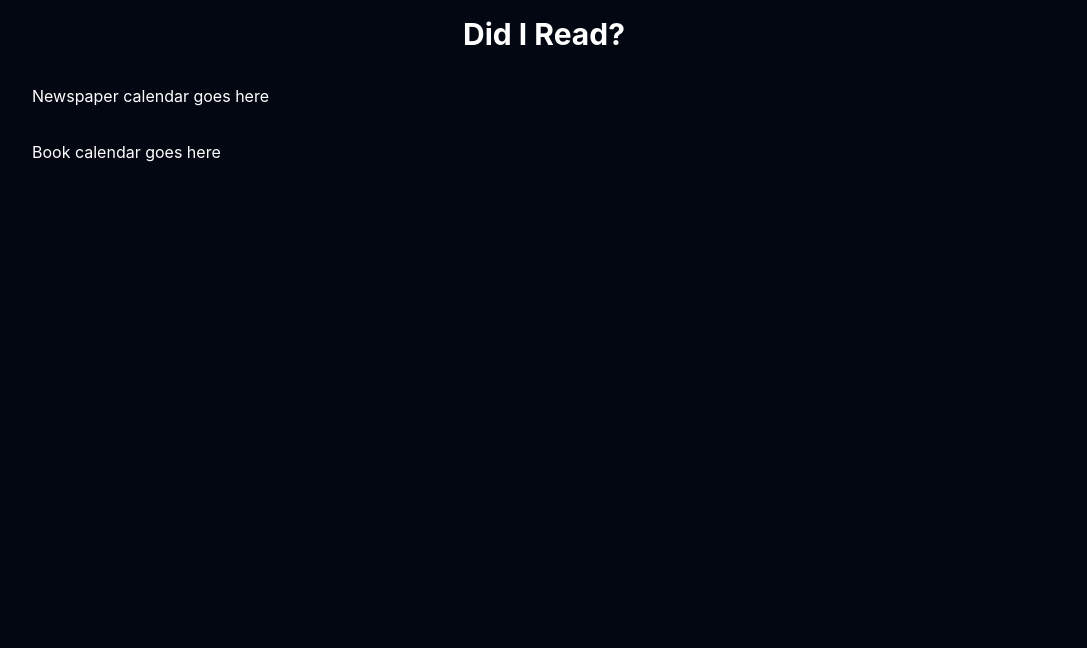
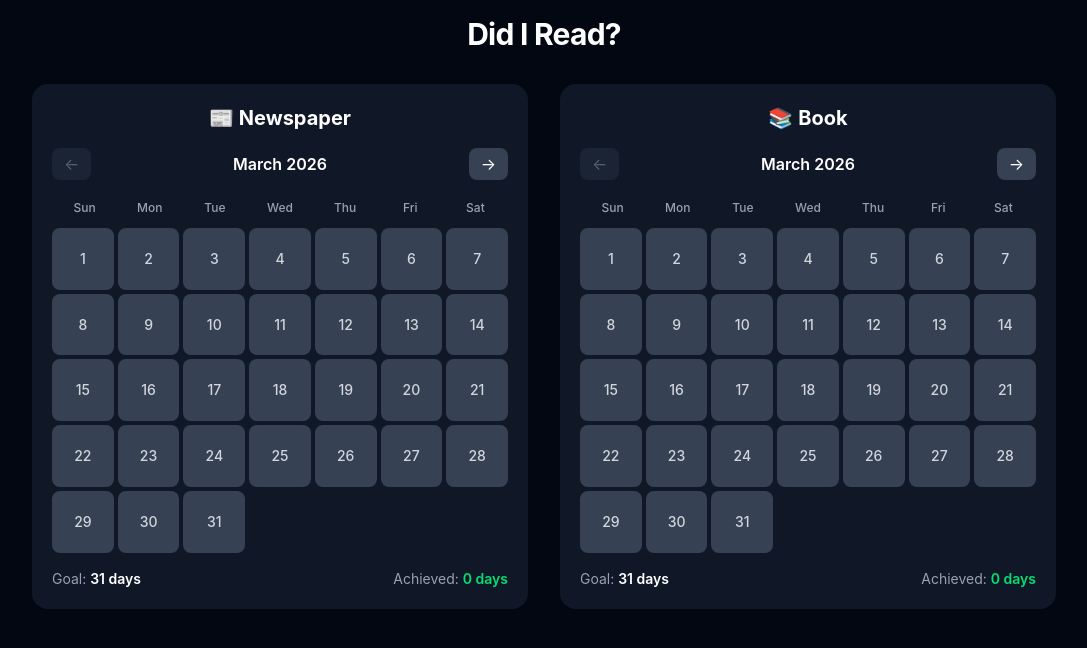
Before and after one commit to brixdorf/did-i-read, a React app in the folder frontend/: page / in a window 1280 px wide. Shown: the top 648 px of the page, without its empty margins (96-1183 px from the left). Built offline with nearby package versions, Linux system fonts and the light colour scheme; the HTML template or start-up script is replaced by a standard one.

Commit message:
Created initial version of Calendar and updated Homepage

```diff
--- /dev/null
+++ b/frontend/src/components/Calendar.jsx
@@ -0,0 +1,135 @@
+import { useState } from 'react'
+
+const MARCH_2026 = { month: 2, year: 2026 }
+// I have set a fixed start month because this is the month I started tracking.
+
+const MONTH_NAMES = [
+  'January', 'February', 'March', 'April', 'May', 'June',
+  'July', 'August', 'September', 'October', 'November', 'December'
+]
+
+function getDaysInMonth(month, year) {
+  return new Date(year, month + 1, 0).getDate()
+}
+// This creates a date for the 0th day of the next month, which effectively gives us the last day of the current month, thus telling us how many days are in that month.
+
+function getFirstDayOfMonth(month, year) {
+    return new Date(year, month, 1).getDay()
+}
+// This gives us the day of the week for the first day of the month. We need this to know how many empty cells to render at the start of the calendar grid.
+
+export default function Calendar({ title }) {
+  const [current, setCurrent] = useState({ month: MARCH_2026.month, year: MARCH_2026.year })
+  const [checkedDays, setCheckedDays] = useState({})
+
+  const daysInMonth = getDaysInMonth(current.month, current.year)
+  const firstDay = getFirstDayOfMonth(current.month, current.year)
+
+  const achieved = Object.keys(checkedDays).filter(
+    key => checkedDays[key] && key.startsWith(`${current.year}-${current.month}-`)
+  ).length
+  // This gives us an array of keys that are checked and belong to the current month, and we take its length to get the count of achieved days.
+
+  function toggleDay(day) {
+    const key = `${current.year}-${current.month}-${day}`
+    setCheckedDays(prev => ({ ...prev, [key]: !prev[key] }))
+  }
+  // The spread operator copies the existing state, and then we overwrite the specific day key with its toggled value.
+
+  function prevMonth() {
+    if (current.year === MARCH_2026.year && current.month === MARCH_2026.month) return
+    setCurrent(prev => {
+      if (prev.month === 0) return { month: 11, year: prev.year - 1 }
+      return { month: prev.month - 1, year: prev.year }
+    })
+  }
+  // Logic of previous month. With one edge case: if we're at the start month, we don't allow going back further. If we're at January, we roll back to December of the previous year.
+
+  function nextMonth() {
+    setCurrent(prev => {
+      if (prev.month === 11) return { month: 0, year: prev.year + 1 }
+      return { month: prev.month + 1, year: prev.year }
+    })
+  }
+  // Logic of next month. With one edge case: if we're at December, we roll over to January of the next year.
+
+  const isStart = current.month === MARCH_2026.month && current.year === MARCH_2026.year
+  // This is used to disable the previous month button when we're at the start month.
+
+  // Build grid cells: empty cells for offset + day cells
+  const cells = []
+  for (let i = 0; i < firstDay; i++) {
+    cells.push(null)
+  }
+  for (let d = 1; d <= daysInMonth; d++) {
+    cells.push(d)
+  }
+
+  return (
+    <div className="bg-gray-900 rounded-2xl p-5 w-full">
+      {/* Header */}
+      <h2 className="text-xl font-bold text-center mb-4 text-white">{title}</h2>
+
+      {/* Month navigation */}
+      <div className="flex items-center justify-between mb-4">
+        <button
+          onClick={prevMonth}
+          disabled={isStart}
+          className="text-white px-3 py-1 rounded-lg bg-gray-700 hover:bg-gray-600 disabled:opacity-30 disabled:cursor-not-allowed transition"
+        >
+          ←
+        </button>
+        <span className="text-white font-semibold">
+          {MONTH_NAMES[current.month]} {current.year}
+        </span>
+        <button
+          onClick={nextMonth}
+          className="text-white px-3 py-1 rounded-lg bg-gray-700 hover:bg-gray-600 transition"
+        >
+          →
+        </button>
+      </div>
+
+      {/* Day labels */}
+      <div className="grid grid-cols-7 mb-2">
+        {['Sun', 'Mon', 'Tue', 'Wed', 'Thu', 'Fri', 'Sat'].map(d => (
+          <div key={d} className="text-center text-xs text-gray-400 font-medium py-1">
+            {d}
+          </div>
+        ))}
+      </div>
+
+      {/* Day grid */}
+      <div className="grid grid-cols-7 gap-1">
+        {cells.map((day, idx) => {
+          if (day === null) {
+            return <div key={`empty-${idx}`} />
+          }
+          const key = `${current.year}-${current.month}-${day}`
+          const checked = !!checkedDays[key]
+          return (
+            <button
+              key={key}
+              onClick={() => toggleDay(day)}
+              className={`
+                aspect-square rounded-lg text-sm font-medium transition
+                flex items-center justify-center
+                ${checked
+                  ? 'bg-green-500 text-white'
+                  : 'bg-gray-700 text-gray-300 hover:bg-gray-600'}
+              `}
+            >
+              {checked ? '✓' : day}
+            </button>
+          )
+        })}
+      </div>
+
+      {/* Stats */}
+      <div className="flex justify-between mt-4 text-sm text-gray-400">
+        <span>Goal: <span className="text-white font-semibold">{daysInMonth} days</span></span>
+        <span>Achieved: <span className="text-green-400 font-semibold">{achieved} days</span></span>
+      </div>
+    </div>
+  )
+}
--- a/frontend/src/pages/HomePage.jsx
+++ b/frontend/src/pages/HomePage.jsx
@@ -1,10 +1,14 @@
+import Calendar from '../components/Calendar'
+
 export default function HomePage() {
   return (
     <div className="min-h-screen bg-gray-950 text-white p-4">
-      <h1 className="text-3xl font-bold text-center mb-8">Did I Read?</h1>
-      <div className="flex flex-col gap-8 max-w-5xl mx-auto">
-        <p>Newspaper calendar goes here</p>
-        <p>Book calendar goes here</p>
+      <h1 className="text-3xl font-bold text-center mb-8 tracking-tight">
+        Did I Read?
+      </h1>
+      <div className="flex flex-col md:flex-row gap-8 max-w-5xl mx-auto">
+        <Calendar title="📰 Newspaper" />
+        <Calendar title="📚 Book" />
       </div>
     </div>
   )
```
